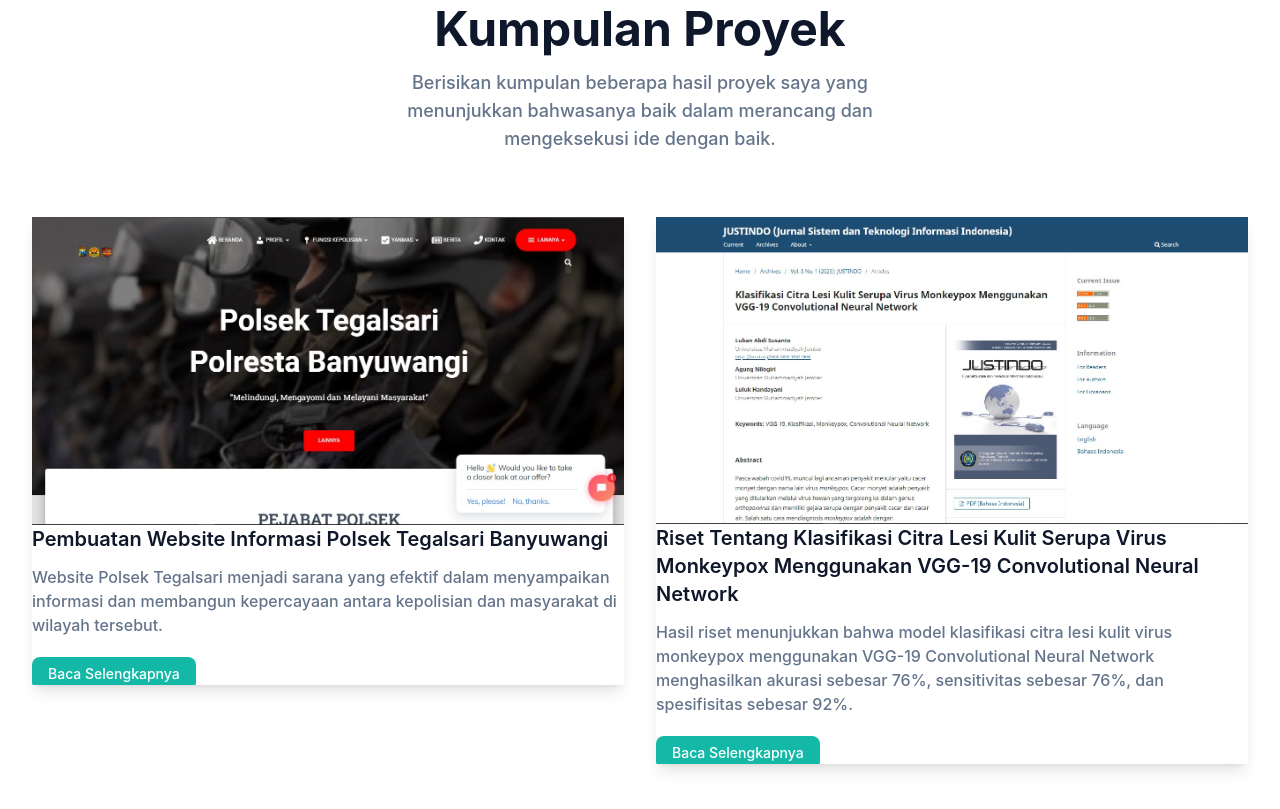
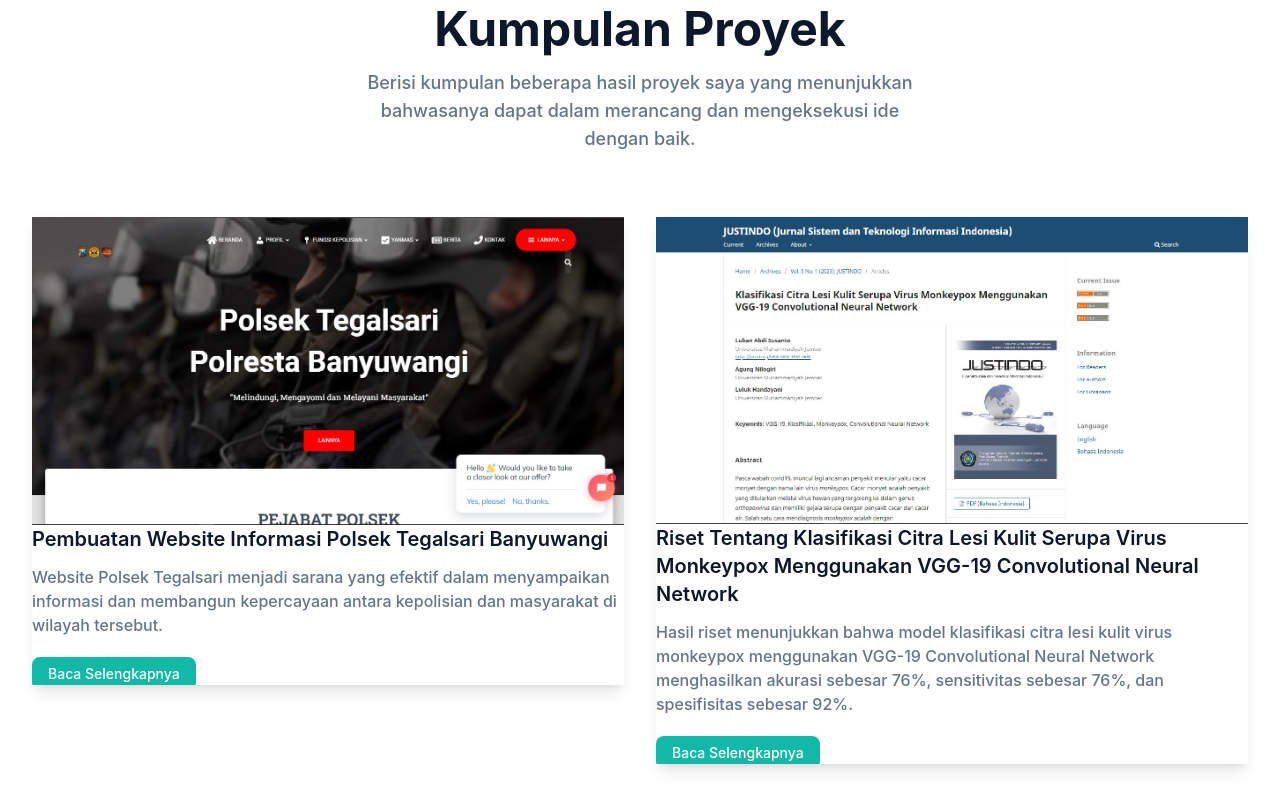
Before and after one commit to lubanabdis/portofolio, a website: page index.html in a window 1280 px wide. Shown: the part 1551-2360 px from the top of the page. Drawn offline with Linux system fonts and the light colour scheme; files whose address does not match are found by name.

Commit message:
Update index.html

```diff
--- a/index.html
+++ b/index.html
@@ -122,7 +122,7 @@
                     <h4 class="font-semibold text-lg text-primary mb-2">Portofolio</h4>
                     <h2 class="font-bold text-dark text-3xl mb-4 sm:text-4xl lg:text-5xl">Kumpulan Proyek</h2>
                     <p class="font-medium text-md text-secondary md:text-lg">
-                        Berisikan kumpulan beberapa hasil proyek saya yang menunjukkan bahwasanya baik dalam merancang dan mengeksekusi ide dengan baik.
+                        Berisi kumpulan beberapa hasil proyek saya yang menunjukkan bahwasanya dapat dalam merancang dan mengeksekusi ide dengan baik.
                     </p>
                 </div>
             </div>
```
